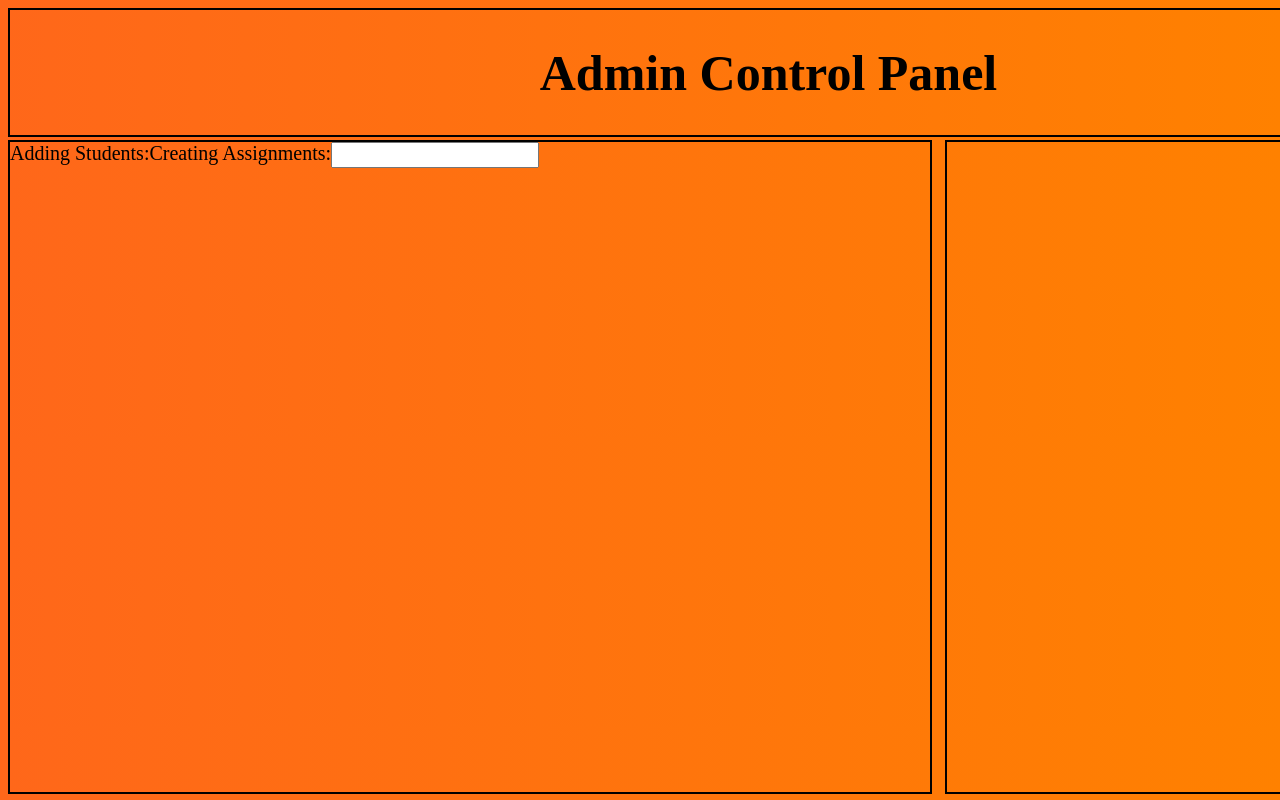
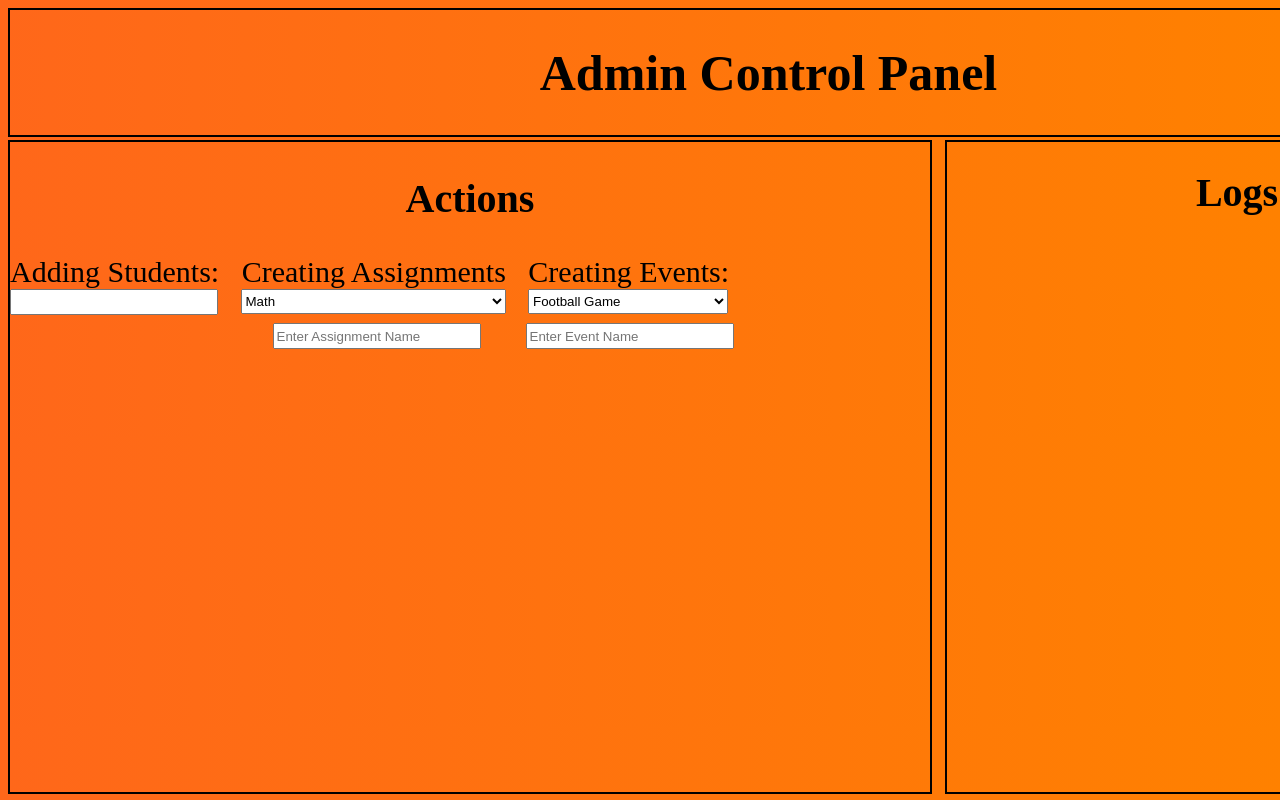
Before and after one commit to Dearborn42/Work, a plain HTML site: page index.html in a window 1280 px wide. Shown: the top 800 px of the page. Drawn offline with Linux system fonts and the light colour scheme.

Commit message:
Added Actions
Added input to add number of students. Added dropdown to choose assignment subject and dropdown to choose event. Also added input to add names of assignments and events.

```diff
--- a/index.css
+++ b/index.css
@@ -3,7 +3,7 @@
 }
 
 #text2{
-    font-size: 20px;
+    font-size: 40px;
 }
 
 body{
@@ -13,6 +13,7 @@ body{
 #box{
     width:200px;
     height:20px;
+    float:left;
 }
 
 #head{
@@ -38,6 +39,18 @@ body{
 }
 
 #div{
-    font-size: 20px;
+    font-size: 30px;
     float:left;
 }
+
+#options{
+    width:265px;
+    height:25px;
+    float:left;
+}
+
+#options2{
+    width:200px;
+    height:25px;
+    float:left;
+}
--- a/index.html
+++ b/index.html
@@ -20,14 +20,43 @@
         </center>
     </header>
     <aside id="side">
+        <center>
+            <h1 id="text2">Actions</h1>
+        </center>
         <div>
-            <div id="div">Adding Students:</div>
-            <div id="div">Creating Assignments:</div>
+            <div id="div">Adding Students:&nbsp&nbsp&nbsp</div>
+            <div id="div">Creating Assignments&nbsp&nbsp&nbsp</div>
+            <div id="div">Creating Events:&nbsp&nbsp&nbsp</div>
             <input type="text" name="#student" id="box">
+            <div id="div">&nbsp&nbsp&nbsp</div>
+            <select name="Assignments" id="options">
+                <option value="math">Math</option>
+                <option value="english">English</option>
+                <option value="science">Science</option>
+                <option value="history">History</option>
+            </select>
+            <div id="div">&nbsp&nbsp&nbsp</div>
+            <select name="events" id="options2">
+                <option value="football">Football Game</option>
+                <option value="basketball">Basketball Game</option>
+                <option value="soccer">Soccer Game</option>
+                <option value="tennis">Tennis Game</option>
+                <option value="volleyball">Volleyball Game</option>
+                <option value="prom">Prom</option>
+                <option value="fundraiser">Fundraiser</option>
+            </select>
+            <br>
+            <div id="div">&nbsp&nbsp&nbsp&nbsp&nbsp&nbsp&nbsp&nbsp&nbsp&nbsp&nbsp&nbsp&nbsp&nbsp&nbsp&nbsp&nbsp&nbsp&nbsp&nbsp&nbsp&nbsp&nbsp&nbsp&nbsp</div>
+            <div id="div">&nbsp&nbsp&nbsp&nbsp&nbsp&nbsp&nbsp&nbsp&nbsp&nbsp&nbsp&nbsp&nbsp&nbsp&nbsp&nbsp&nbsp&nbsp&nbsp&nbsp&nbsp&nbsp&nbsp&nbsp&nbsp</div>
+            <div id="div">&nbsp&nbsp&nbsp&nbsp&nbsp&nbsp&nbsp&nbsp&nbsp&nbsp</div>
+            <input type="text" name="assignmentName" id="box" placeholder="Enter Assignment Name">
+            <div id="div">&nbsp&nbsp&nbsp&nbsp&nbsp&nbsp</div>
+            <input type="text" name="eventName" id="box" placeholder="Enter Event Name">
         </div>
     </aside>
     <main id="main">
         <center>
+            <h1 id="text2">Logs</h1>
         </center>
     </main>
 </body>
```
